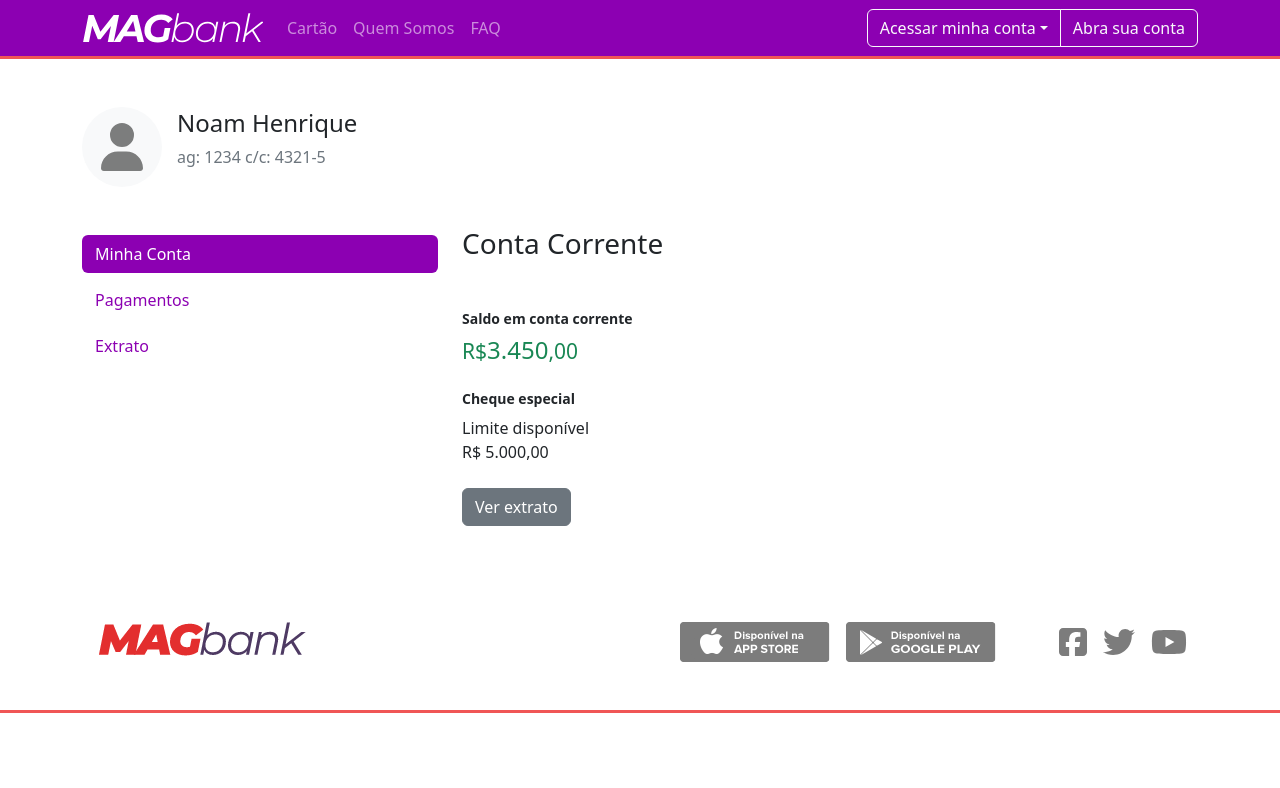
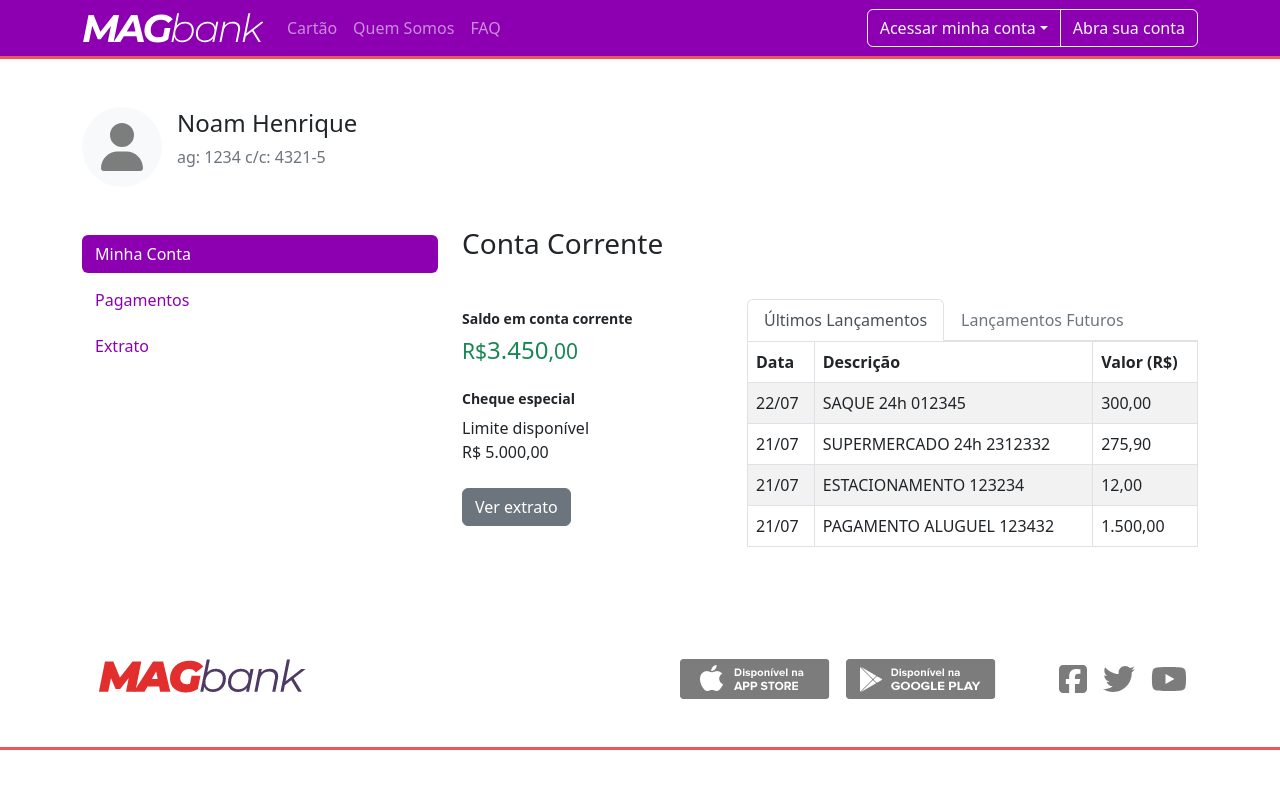
Before and after one commit to noamhenrique/magbank2022, a React (Create React App) app: page /dashboard in a window 1280 px wide. Shown: the top 788 px of the page. Built offline with nearby package versions, Linux system fonts and the light colour scheme.

Commit message:
feat(dashboard): third column implementation

```diff
--- a/src/views/Dashboard.js
+++ b/src/views/Dashboard.js
@@ -1,10 +1,22 @@
-import { Container, Row, Col, Button } from "react-bootstrap";
+import { Container, Row, Col, Button, Tab, Tabs, Table } from "react-bootstrap";
 import { FontAwesomeIcon } from "@fortawesome/react-fontawesome";
 import { faCircle, faUser } from "@fortawesome/free-solid-svg-icons";
 
 import "./Dashboard.scss";
 
-const Dashboard = () => (
+const Dashboard = () => {
+  const data = [
+    { date: "22/07", description: "SAQUE 24h 012345", value: "300,00" },
+    { date: "21/07", description: "SUPERMERCADO 24h 2312332", value: "275,90" },
+    { date: "21/07", description: "ESTACIONAMENTO 123234", value: "12,00" },
+    {
+      date: "21/07",
+      description: "PAGAMENTO ALUGUEL 123432",
+      value: "1.500,00",
+    },
+  ];
+
+  return (
     <Container className="dashboard py-5">
       <Row>
         <Col xs={12} lg={4}>
@@ -59,9 +71,33 @@ const Dashboard = () => (
           <p className="mb-4">R$ 5.000,00</p>
           <Button variant="secondary">Ver extrato</Button>
         </Col>
-      <Col xs={12} lg={5}></Col>
+        <Col xs={12} lg={5} className="mt-lg-5 pt-lg-5">
+          <Tabs defaultActiveKey="latest" className="mt-5 pt-lg-5">
+            <Tab eventKey="latest" title="Últimos Lançamentos">
+              <Table striped bordered hover>
+                <thead>
+                  <tr>
+                    <th>Data</th>
+                    <th>Descrição</th>
+                    <th>Valor (R$)</th>
+                  </tr>
+                </thead>
+                <tbody>
+                  {data.map(({ date, description, value }) => (
+                    <tr>
+                      <td>{date}</td>
+                      <td>{description}</td>
+                      <td>{value}</td>
+                    </tr>
+                  ))}
+                </tbody>
+              </Table>
+            </Tab>
+            <Tab eventKey="future" title="Lançamentos Futuros" disabled></Tab>
+          </Tabs>
+        </Col>
       </Row>
     </Container>
   );
-
+};
 export default Dashboard;
```
Lines whose indentation alone changed are shown as unchanged.
